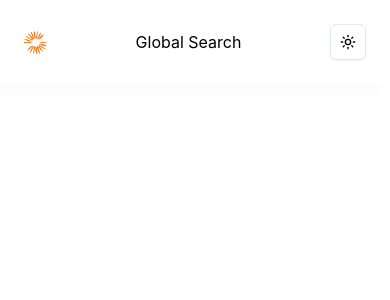
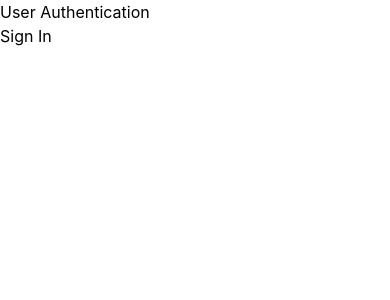
Before and after one commit to ahalim260187/devflow, a Next.js app: page /sign-in in a window 390 px wide. Shown: the top 300 px of the page. Built offline with nearby package versions, Linux system fonts and the light colour scheme.

Commit message:
Authentication - Create Auth Routes

```diff
--- /dev/null
+++ b/app/(auth)/layout.tsx
@@ -0,0 +1,12 @@
+import React, { ReactNode } from "react";
+
+const AuthLayout = ({ children }: { children: ReactNode }) => {
+  return (
+    <main>
+      <h1>User Authentication</h1>
+      {children}
+    </main>
+  );
+};
+
+export default AuthLayout;
--- /dev/null
+++ b/app/(auth)/sign-in/page.tsx
@@ -0,0 +1,7 @@
+import React from "react";
+
+const SignIn = () => {
+  return <main>Sign In</main>;
+};
+
+export default SignIn;
--- /dev/null
+++ b/app/(auth)/sign-out/page.tsx
@@ -0,0 +1,7 @@
+import React from "react";
+
+const SignOut = () => {
+  return <main>Sign Out</main>;
+};
+
+export default SignOut;
--- /dev/null
+++ b/app/(root)/layout.tsx
@@ -0,0 +1,14 @@
+import React, { ReactNode } from "react";
+
+import Navbar from "@/components/navigation/navbar";
+
+const RootLayout = ({ children }: { children: ReactNode }) => {
+  return (
+    <main>
+      <Navbar />
+      {children}
+    </main>
+  );
+};
+
+export default RootLayout;
--- a/app/layout.tsx
+++ b/app/layout.tsx
@@ -5,7 +5,6 @@ import React from "react";
 import "./globals.css";
 import { ThemeProvider } from "next-themes";
 
-import Navbar from "@/components/navigation/navbar";
 // import Navbar from "./(old)/(dashboard)/components/Navbar";
 
 const inter = localFont({
@@ -34,7 +33,6 @@ export default function RootLayout({
           enableSystem
           disableTransitionOnChange
         >
-          <Navbar />
           {children}
         </ThemeProvider>
       </body>
--- a/app/search/page.tsx
+++ b/app/search/page.tsx
@@ -2,11 +2,12 @@
 import { useSearchParams } from "next/navigation";
 
 function Search() {
-  const ambilQuery = useSearchParams();
-  const query = ambilQuery.get("q");
+  // const ambilQuery = useSearchParams();
+  // const query = ambilQuery.get("q");
   return (
     <main>
-      <h1>Search Page : {query} </h1>
+      {/* <h1>Search Page : {query} </h1> */}
+      <h1>Search Page : {useSearchParams().get("q")} </h1>
     </main>
   );
 }
--- a/components/navigation/navbar/index.tsx
+++ b/components/navigation/navbar/index.tsx
@@ -6,7 +6,7 @@ import Theme from "./Theme";
 
 const Navbar = () => {
   return (
-    <nav className="flex-between background-light900_dark200 fixed z-50 w-full gap-5 p-6 shadow-light-300 dark:shadow-none sm:px-12">
+    <nav className="flex-between background-light900_dark200 shadow-light-300 fixed z-50 w-full gap-5 p-6 sm:px-12 dark:shadow-none">
       <Link href="/" className="flex items-center gap-1">
         <Image
           src="/images/site-logo.svg"
```
Also changed, not shown: app/(old)/(auth)/old/sign-in/page.tsx (renamed from app/(old)/(auth)/sign-in/page.tsx), app/(old)/(auth)/old/sign-up/page.tsx (renamed from app/(old)/(auth)/sign-up/page.tsx), app/(root)/page.tsx (renamed from app/page.tsx), 1 other file (tests, documents, lock files or other folders).
